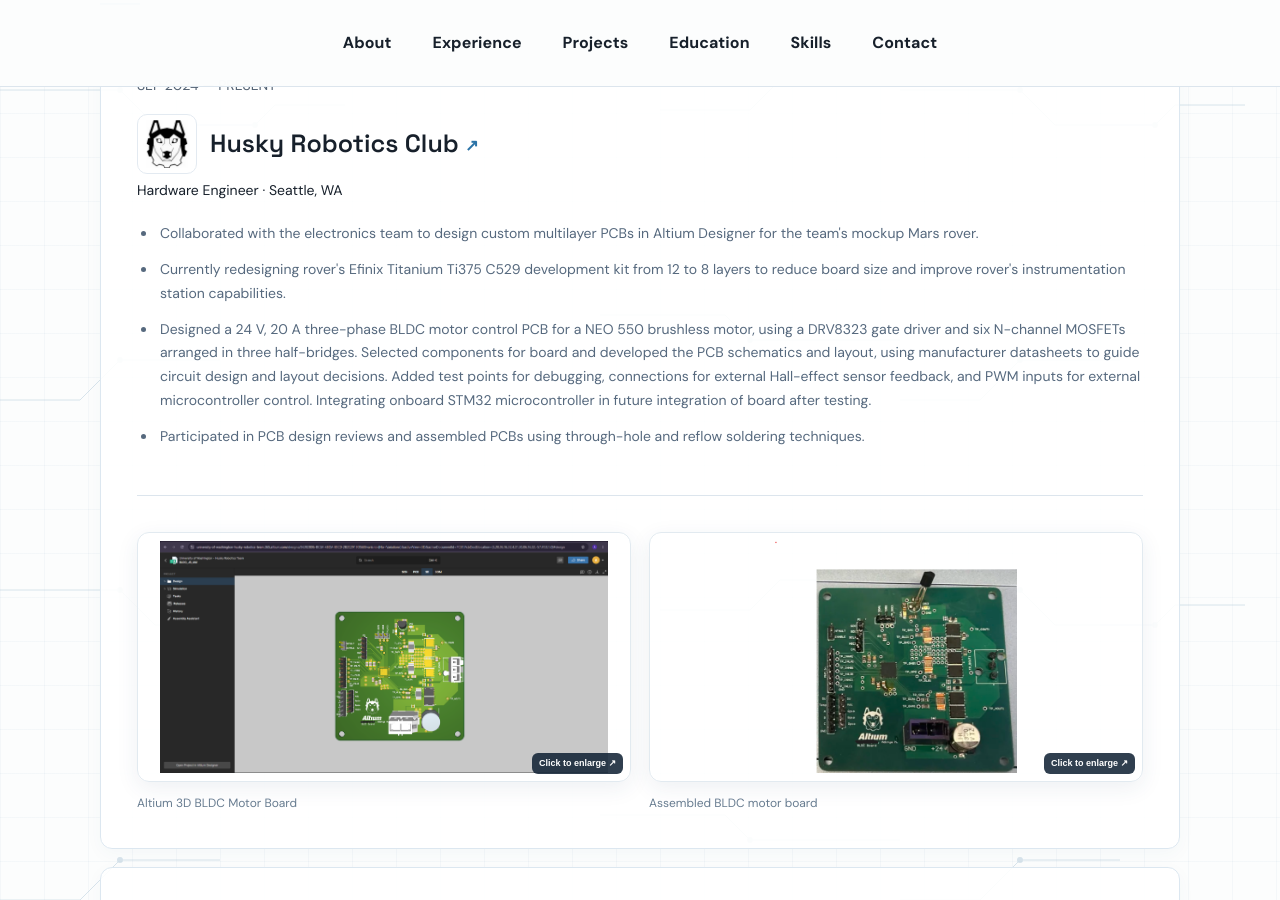
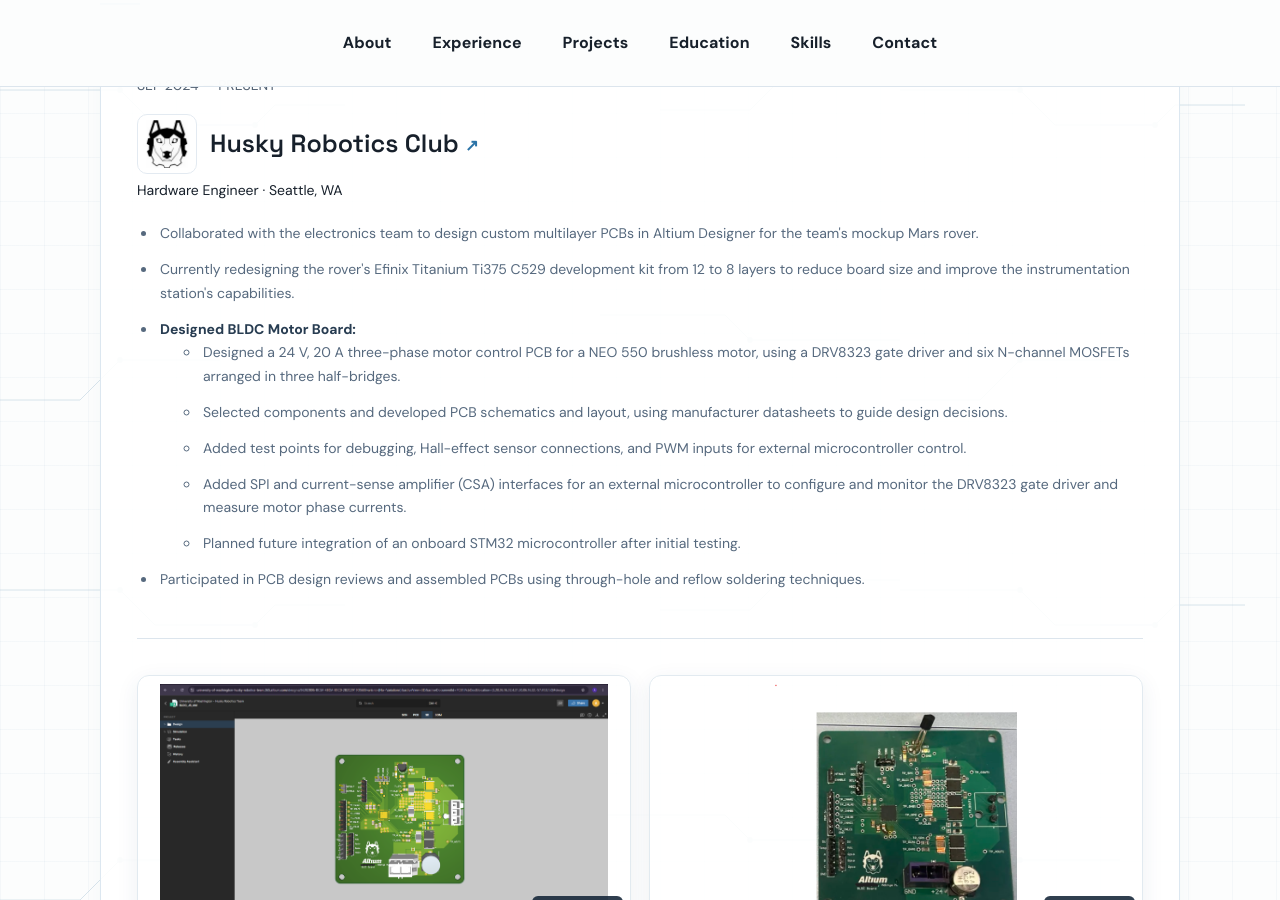
Before and after one commit to AdityaManivel/AdityaManivel.github.io, a Jekyll site: the page index.html, which Jekyll copies as it is, in a window 1280 px wide and 900 px high, scrolled down 1075 px. Built offline with Jekyll 4.4.1, drawn with Linux system fonts in a browser that asks for light colours.

Commit message:
Structure Husky Robotics motor board as nested technical bullets

```diff
--- a/index.html
+++ b/index.html
@@ -70,8 +70,16 @@
         <span>Hardware Engineer · Seattle, WA</span>
         <ul class="experience-bullets">
           <li>Collaborated with the electronics team to design custom multilayer PCBs in Altium Designer for the team's mockup Mars rover.</li>
-          <li>Currently redesigning rover's Efinix Titanium Ti375 C529 development kit from 12 to 8 layers to reduce board size and improve rover's instrumentation station capabilities.</li>
-          <li>Designed a 24 V, 20 A three-phase BLDC motor control PCB for a NEO 550 brushless motor, using a DRV8323 gate driver and six N-channel MOSFETs arranged in three half-bridges. Selected components for board and developed the PCB schematics and layout, using manufacturer datasheets to guide circuit design and layout decisions. Added test points for debugging, connections for external Hall-effect sensor feedback, and PWM inputs for external microcontroller control. Integrating onboard STM32 microcontroller in future integration of board after testing.</li>
+          <li>Currently redesigning the rover's Efinix Titanium Ti375 C529 development kit from 12 to 8 layers to reduce board size and improve the instrumentation station's capabilities.</li>
+          <li><strong>Designed BLDC Motor Board:</strong>
+            <ul class="husky-motor-details">
+              <li>Designed a 24 V, 20 A three-phase motor control PCB for a NEO 550 brushless motor, using a DRV8323 gate driver and six N-channel MOSFETs arranged in three half-bridges.</li>
+              <li>Selected components and developed PCB schematics and layout, using manufacturer datasheets to guide design decisions.</li>
+              <li>Added test points for debugging, Hall-effect sensor connections, and PWM inputs for external microcontroller control.</li>
+              <li>Added SPI and current-sense amplifier (CSA) interfaces for an external microcontroller to configure and monitor the DRV8323 gate driver and measure motor phase currents.</li>
+              <li>Planned future integration of an onboard STM32 microcontroller after initial testing.</li>
+            </ul>
+          </li>
           <li>Participated in PCB design reviews and assembled PCBs using through-hole and reflow soldering techniques.</li>
         </ul>
 
```
